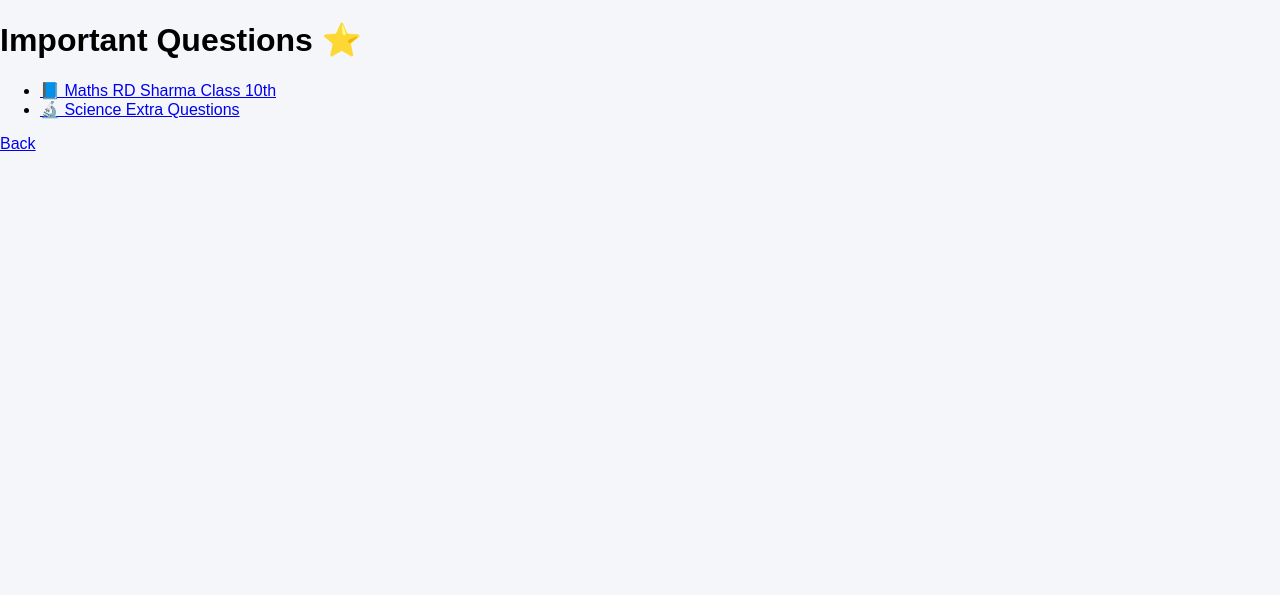
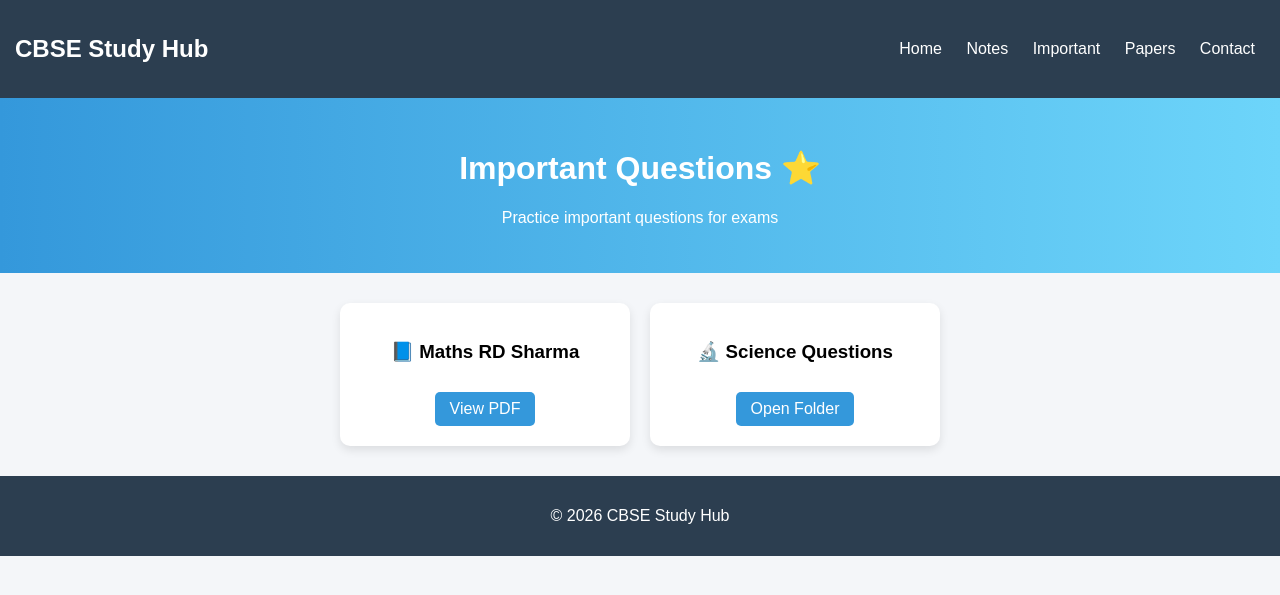
Before and after one commit to divyanshhh01/cbse-website, a Flask app: page /important in a window 1280 px wide. Shown: the top 595 px of the page. Run offline with Flask 3, Linux system fonts and the light colour scheme.

Commit message:
Enhance important.html with navbar and footer

```diff
--- a/templates/important.html
+++ b/templates/important.html
@@ -6,23 +6,47 @@
 </head>
 <body>
 
-<h1>Important Questions ⭐</h1>
+<!-- Navbar -->
+<div class="navbar">
+    <h2>CBSE Study Hub</h2>
+    <div>
+        <a href="/">Home</a>
+        <a href="/notes">Notes</a>
+        <a href="/important">Important</a>
+        <a href="/papers">Papers</a>
+        <a href="/contact">Contact</a>
+    </div>
+</div>
 
-<ul>
-    <li>
+<!-- Hero Section -->
+<div class="hero small-hero">
+    <h1>Important Questions ⭐</h1>
+    <p>Practice important questions for exams</p>
+</div>
+
+<!-- Cards Section -->
+<div class="cards">
+
+    <div class="card">
+        <h3>📘 Maths RD Sharma</h3>
         <a href="https://drive.google.com/file/d/1jVN7NM_I0DjcUnvAuLJVrKSQnoh8j5Th/view" target="_blank">
-            📘 Maths RD Sharma Class 10th
+            View PDF
         </a>
-    </li>
+    </div>
 
-    <li>
+    <div class="card">
+        <h3>🔬 Science Questions</h3>
         <a href="https://drive.google.com/drive/folders/18DqLUPiFpmGQurpJL3dsbU8B22ufEbyh" target="_blank">
-            🔬 Science Extra Questions
+            Open Folder
         </a>
-    </li>
-</ul>
+    </div>
 
-<a href="/">Back</a>
+</div>
+
+<!-- Footer -->
+<div class="footer">
+    <p>© 2026 CBSE Study Hub</p>
+</div>
 
 </body>
 </html>
```
